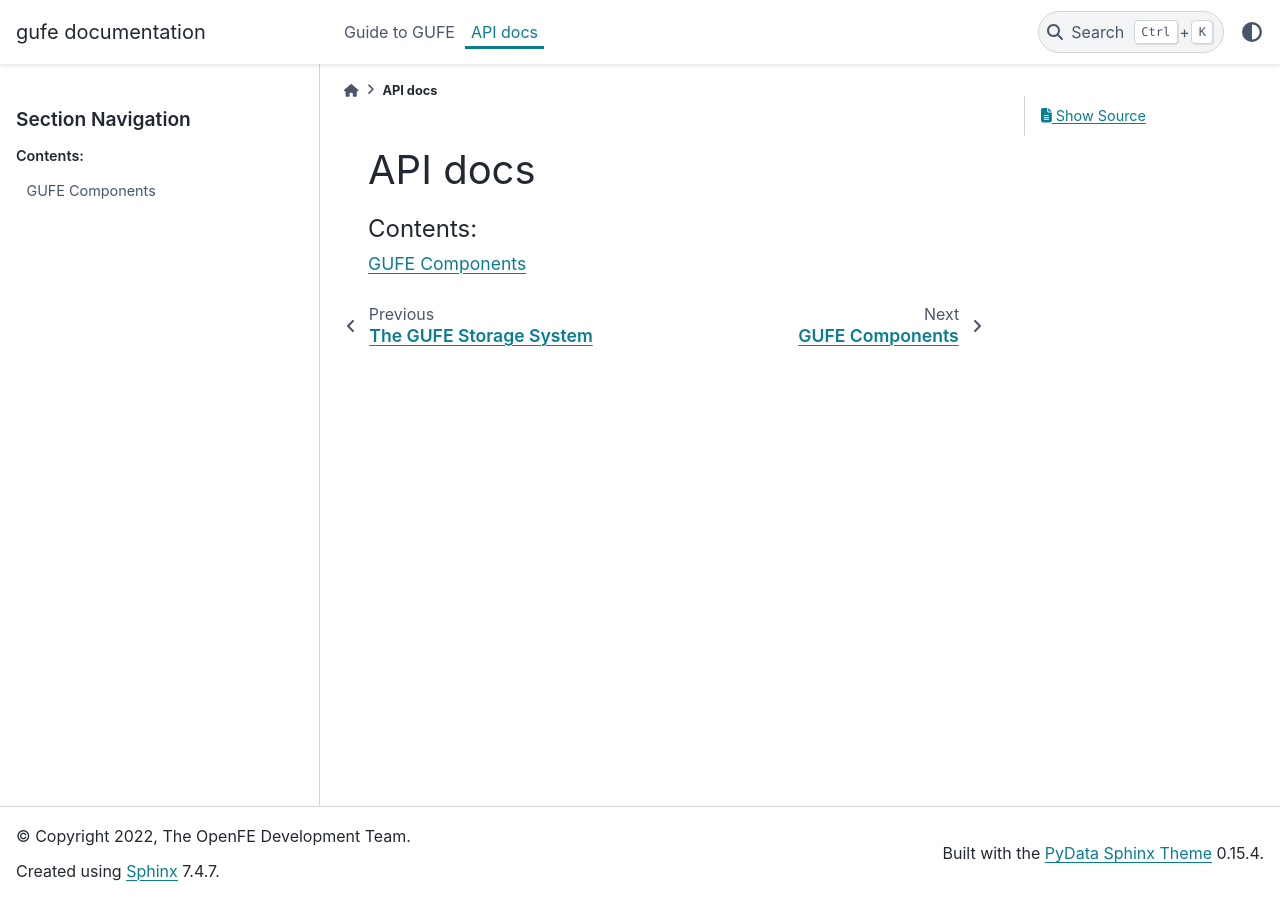
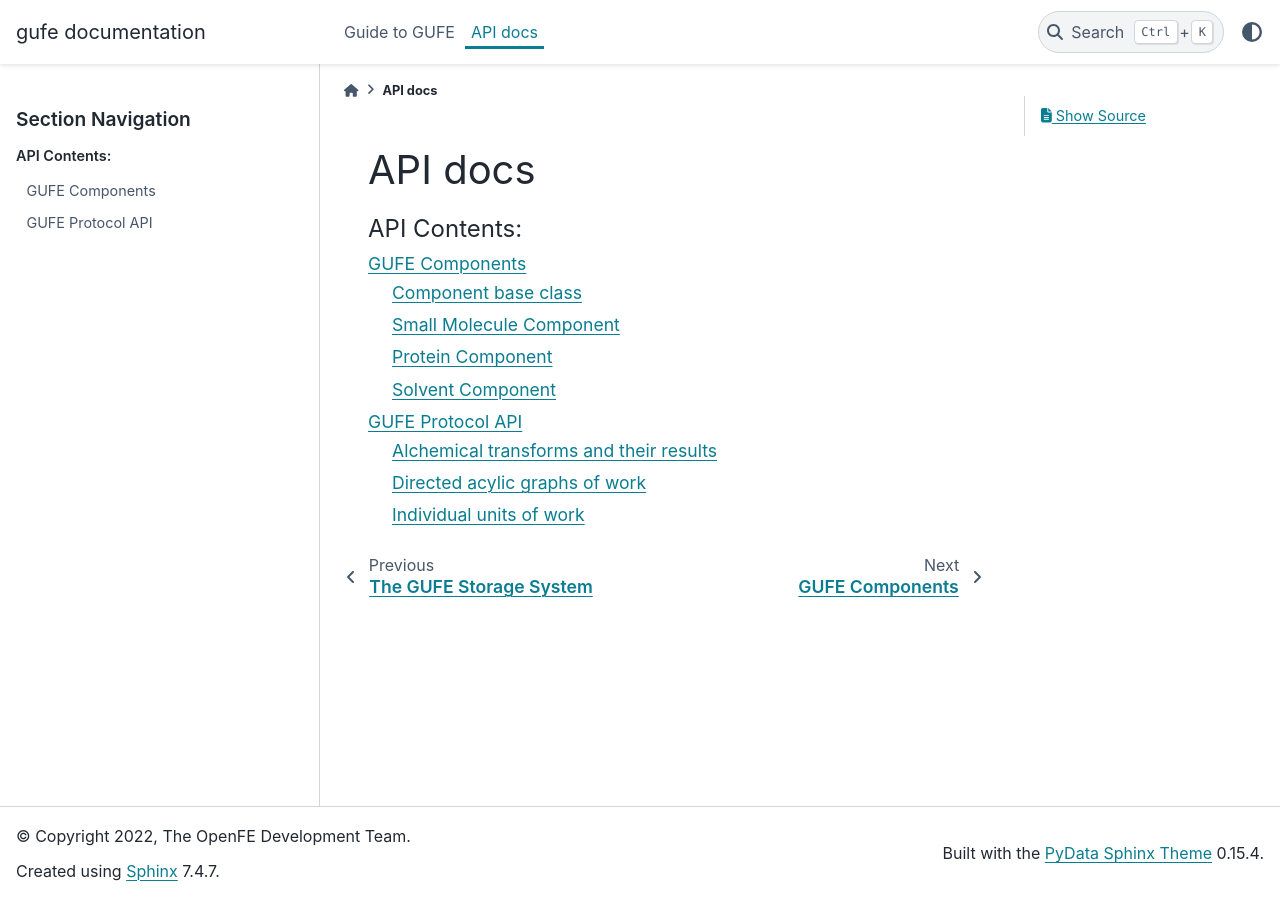
Before and after one commit to OpenFreeEnergy/gufe, a Sphinx documentation site: the page built from docs/api.rst, in a window 1280 px wide. Built offline with Sphinx 7.4.7 and the PyData theme 0.15.4, drawn with Linux system fonts in a browser that asks for light colours.

Commit message:
more docwork

```diff
--- a/docs/api.rst
+++ b/docs/api.rst
@@ -3,7 +3,8 @@ API docs
 
 
 .. toctree::
-   :maxdepth: 2
-   :caption: Contents:
+   :maxdepth: 3
+   :caption: API Contents:
 
    api/components
+   api/protocols
--- a/docs/api/components.rst
+++ b/docs/api/components.rst
@@ -1,9 +1,27 @@
 GUFE Components
 ---------------
 
+Component base class
+====================
+
+.. autoclass:: gufe.components.Component
+	       :members:
+
+Small Molecule Component
+========================
 
 .. autoclass:: gufe.components.SmallMoleculeComponent
+	       :members:
+
+Protein Component
+=================
 
 .. autoclass:: gufe.components.ProteinComponent
+	       :members:
+
+
+Solvent Component
+=================
 
 .. autoclass:: gufe.components.SolventComponent
+	       :members:
--- /dev/null
+++ b/docs/api/protocols.rst
@@ -0,0 +1,38 @@
+GUFE Protocol API
+-----------------
+
+
+Alchemical transforms and their results
+=======================================
+
+.. autoclass:: gufe.protocols.Protocol
+	       :members:
+
+.. autoclass:: gufe.protocols.ProtocolResult
+	       :members:
+
+
+Directed acylic graphs of work
+==============================
+
+.. autoclass:: gufe.protocols.ProtocolDAG
+	       :members:
+
+.. autoclass:: gufe.protocols.ProtocolDAGResult
+	       :members:
+
+.. autoclass:: gufe.protocols.ProtocolDAGFailure
+	       :members:
+
+
+Individual units of work
+========================
+
+.. autoclass:: gufe.protocols.ProtocolUnit
+	       :members:
+
+.. autoclass:: gufe.protocols.ProtocolUnitResult
+	       :members:
+
+.. autoclass:: gufe.protocols.ProtocolUnitFailure
+	       :members:
```
